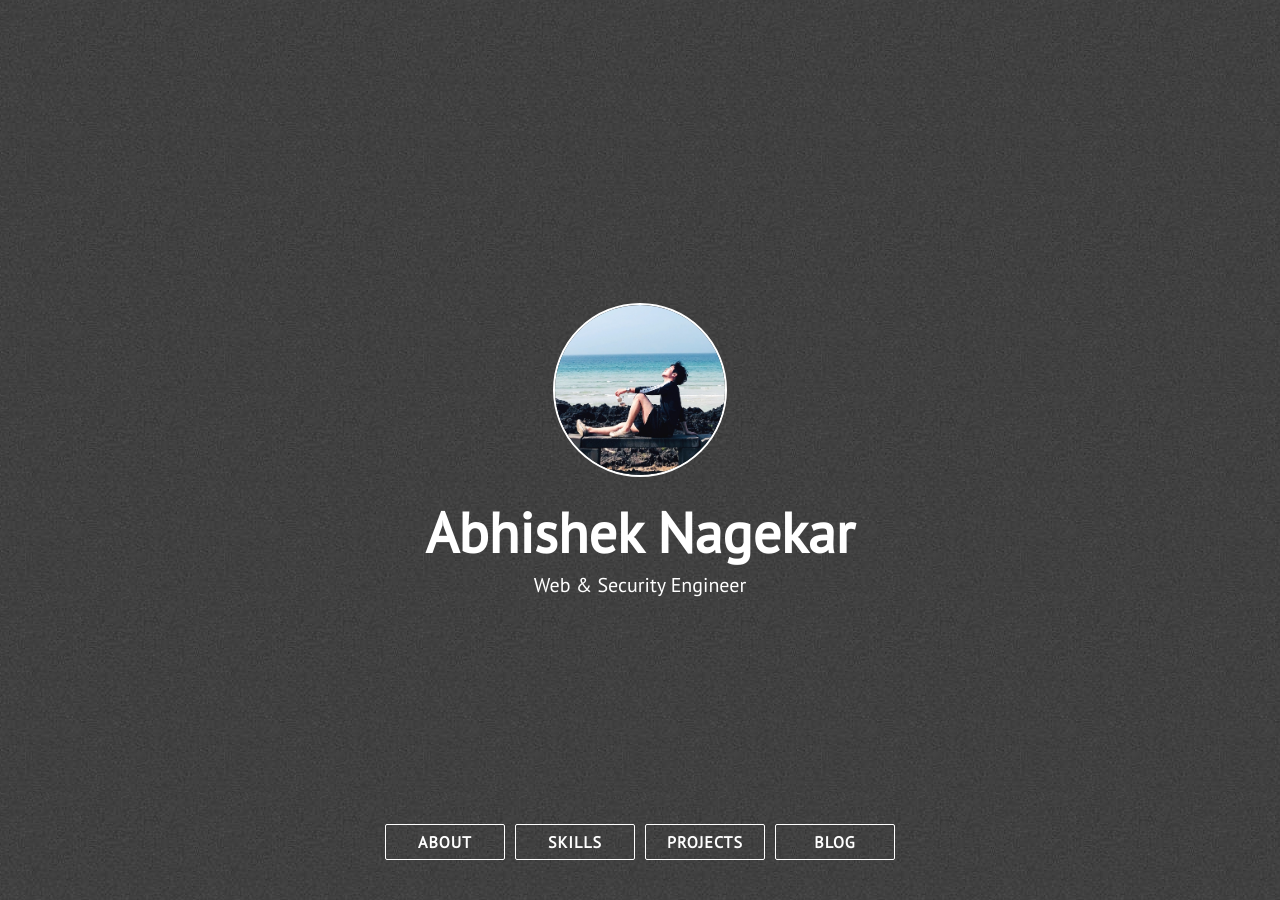
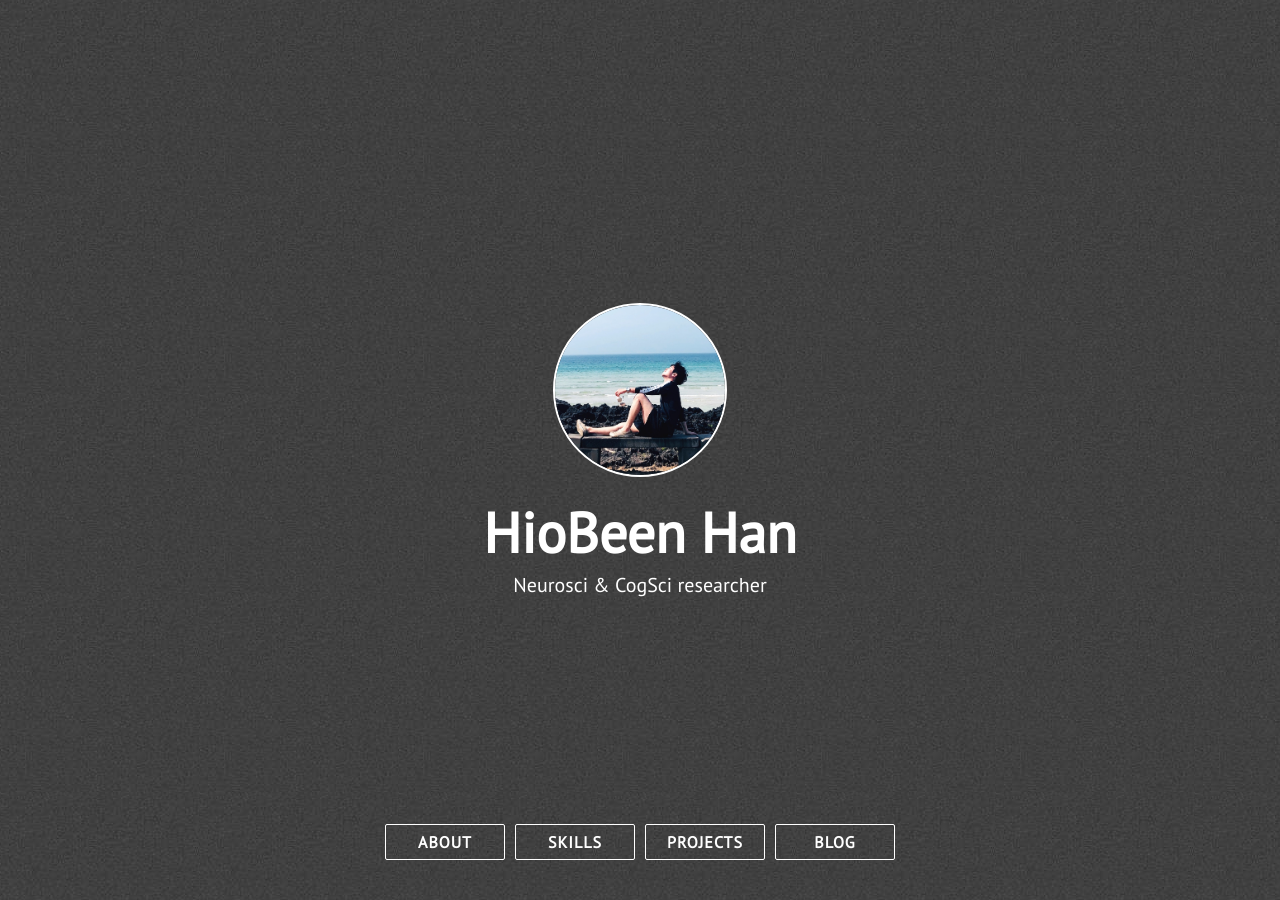
Before and after one commit to HioBeen-Han/hiobeen-han.github.io, a Jekyll site: the page built from index.html, in a window 1280 px wide and 900 px high. Built offline with Jekyll 4.4.1, drawn with Linux system fonts in a browser that asks for light colours; nearby versions of some CDN libraries; some of the changed text lies outside the part shown.

Commit message:
Update _config.yml

```diff
--- a/_config.yml
+++ b/_config.yml
@@ -1,6 +1,6 @@
-title: Abhishek Nagekar
-description: Web & Security Engineer
-site_title: '@abhn - Abhishek Nagekar'
+title: HioBeen Han
+description: Neurosci & CogSci researcher
+site_title: '@hiobeenhan - HioBeen Han'
 
 # Build settings
 markdown: kramdown
```
